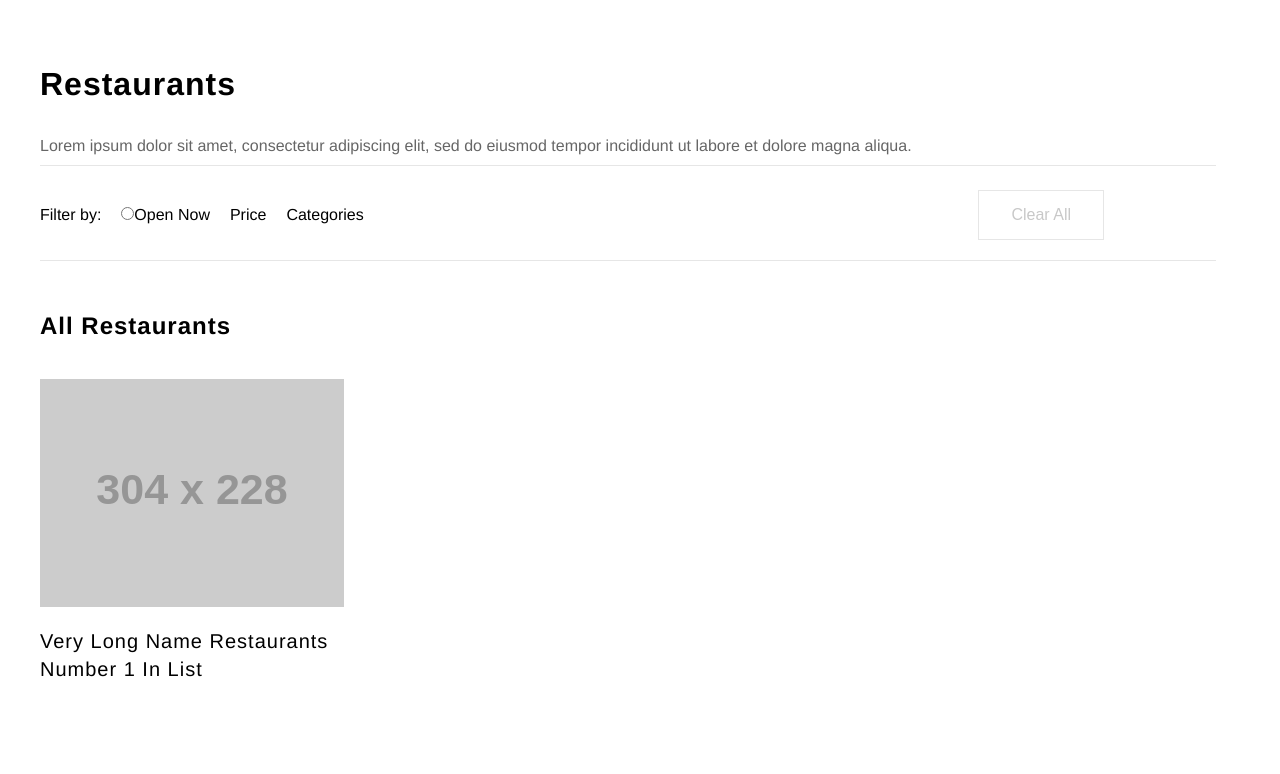
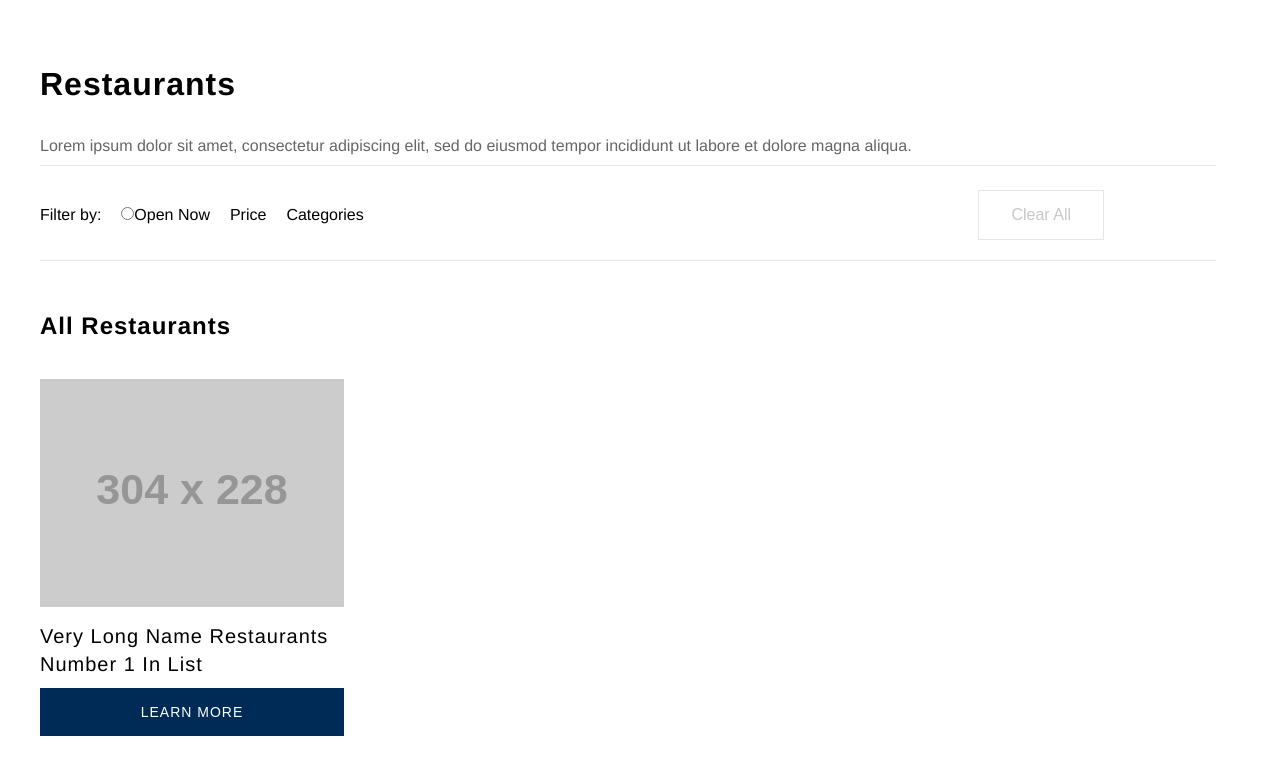
Before and after one commit to AyronFelipe/frontend-test, a React app: page / in a window 1280 px wide. Shown: the top 774 px of the page. Built offline with nearby package versions, Linux system fonts and the light colour scheme.

Commit message:
Botão de detalhe e ajustes nas estilizações
Signed-off-by: Ayron Felipe <ayron41@gmail.com>

```diff
--- a/src/components/Restaurants.js
+++ b/src/components/Restaurants.js
@@ -13,10 +13,16 @@ function Restaurants() {
                     <div className="card-restaurant-image">
                         <img src="//via.placeholder.com/304x228" alt="Image restaurant" style={{ width: '304px', height: '228px' }} />
                     </div>
-                    <div className="card-restaurant-title">
-                        Very Long Name Restaurants Number 1 In List
+                    <div className="card-restaurant-detail">
+                        <div className="card-restaurant-title">
+                            Very Long Name Restaurants Number 1 In List
+                        </div>
+                        <div style={{ paddingTop: '10px' }}>
+                            <button type="button" className="btn-primary">
+                                learn more
+                            </button>
+                        </div>
                     </div>
-                    <div className="card-restaurant-detail"></div>
                 </div>
             </div>
         </div>
--- a/src/styles/restaurants.css
+++ b/src/styles/restaurants.css
@@ -28,15 +28,15 @@
   height: 228px;
 }
 
-.card-restaurant .card-restaurant-title {
-  padding-top: 20px;
+.card-restaurant .card-restaurant-detail {
+  padding-top: 15px;
+  height: 116px;
+}
+
+.card-restaurant .card-restaurant-detail .card-restaurant-title {
   font-size: 20px;
   font-weight: 400;
   line-height: 28px;
   letter-spacing: 1px;
 }
-
-.card-restaurant .card-restaurant-detail {
-  padding-top: 15px;
-}
 /*# sourceMappingURL=restaurants.css.map */
--- a/src/styles/restaurants.scss
+++ b/src/styles/restaurants.scss
@@ -24,14 +24,14 @@ $margin-left: 70px;
     .card-restaurant-image {
         height: $height-card;
     }
-    .card-restaurant-title {
-        padding-top: 20px;
-        font-size: 20px;
-        font-weight: 400;
-        line-height: 28px;
-        letter-spacing: 1px;
-    }
     .card-restaurant-detail {
         padding-top: 15px;
+        height: 116px;
+        .card-restaurant-title {
+            font-size: 20px;
+            font-weight: 400;
+            line-height: 28px;
+            letter-spacing: 1px;
+        }
     }
 }
--- a/src/styles/style.css
+++ b/src/styles/style.css
@@ -92,6 +92,20 @@ body {
   font-size: 16px;
 }
 
+.btn-primary {
+  background-color: #002B56;
+  width: 100%;
+  height: 48px;
+  font-size: 14px;
+  font-weight: 400;
+  line-height: 16px;
+  text-align: center;
+  letter-spacing: 1px;
+  color: #FFFFFF;
+  text-transform: uppercase;
+  border: solid 1px #002B56;
+}
+
 .divider {
   background: #E6E6E6;
   height: 1px;
```
Also changed, not shown: 1 other file (tests, documents, lock files or other folders).
